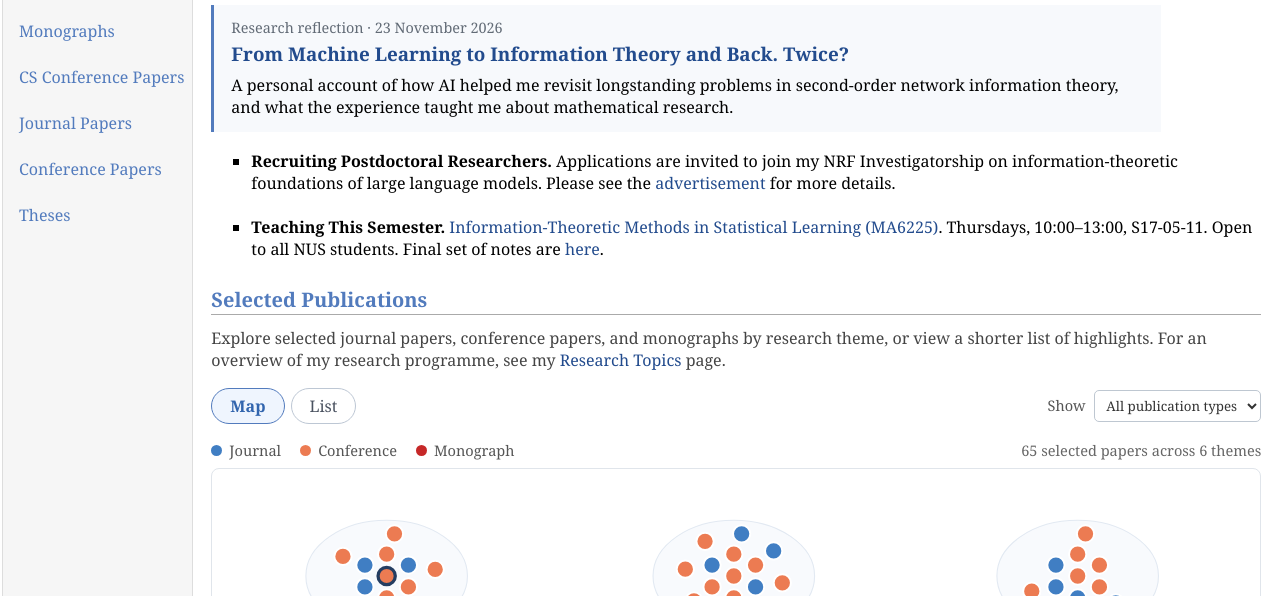
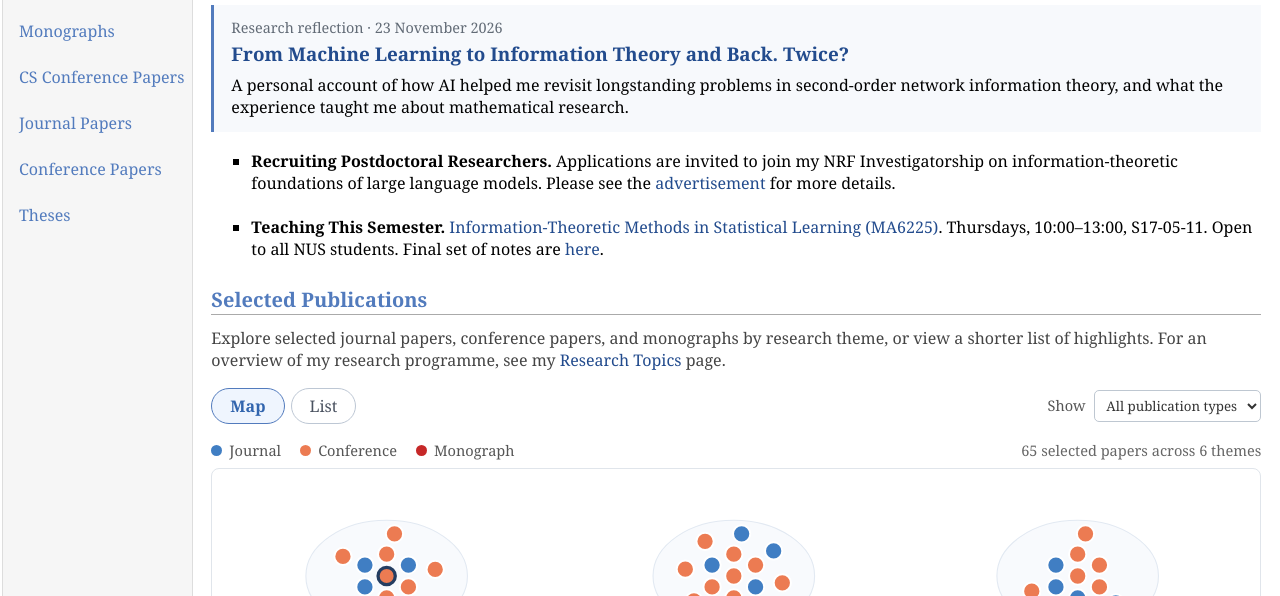
Before and after one commit to vyftan/vyftan.github.io, a plain HTML site: page index.html in a window 1280 px wide. Shown: the part 504-1100 px from the top of the page. Drawn offline with Linux system fonts and the light colour scheme.

Commit message:
Update index.html

```diff
--- a/index.html
+++ b/index.html
@@ -34,7 +34,7 @@
 
 /* Featured research reflection — understated and prominent. */
 .featured-essay {
-  max-width: 950px;
+  max-width: 1050px;
   box-sizing: border-box;
   margin: 0.8em 0 1.15em 0;
   padding: 13px 17px;
```
